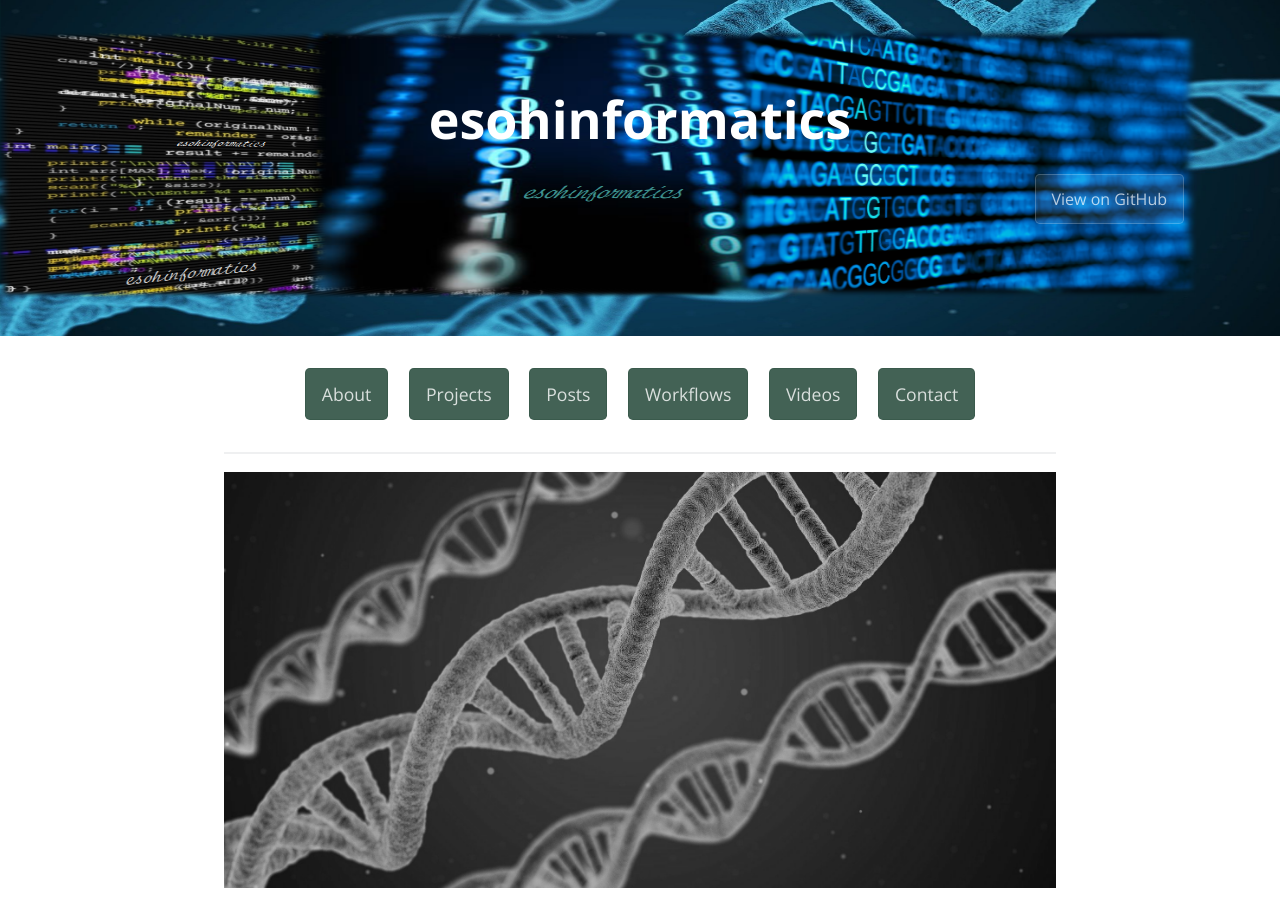
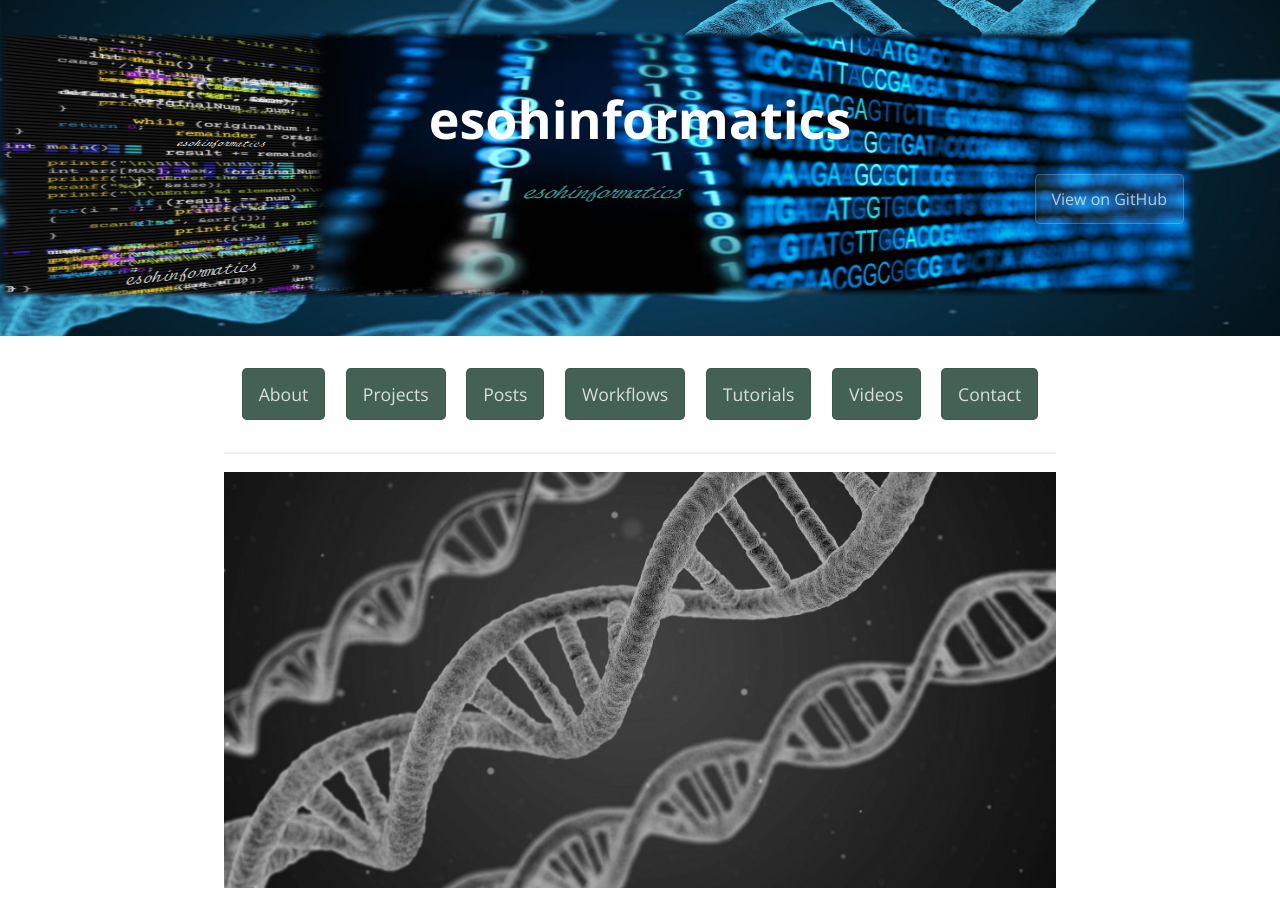
Before and after one commit to esohkevin/esohkevin.github.io, a Jekyll site: the page built from docs/index.md, in a window 1280 px wide and 900 px high. Built offline with Jekyll 4.4.1, drawn with Linux system fonts in a browser that asks for light colours; the repository's description, which GitHub fills in, is left out.

Commit message:
add tutorials

```diff
--- a/docs/_layouts/pages.html
+++ b/docs/_layouts/pages.html
@@ -18,6 +18,7 @@
         <a href="/project.html" class="ghbtn">Projects</a>
         <a href="/post.html" class="ghbtn">Posts</a>
         <a href="/workflow.html" class="ghbtn">Workflows</a>
+        <a href="/tutorial.html" class="ghbtn">Tutorials</a>
         <a href="/video.html" class="ghbtn">Videos</a>
         <a href="/about.html" class="ghbtn">About</a>
         <a href="/contact.html" class="ghbtn">Contact</a>
--- a/docs/index.md
+++ b/docs/index.md
@@ -9,6 +9,7 @@ image: assets/img/esohinformatics_logo.svg
   <a href="/project.html" class="mybtn">Projects</a>
   <a href="/post.html" class="mybtn">Posts</a>
   <a href="/workflow.html" class="mybtn">Workflows</a>
+  <a href="/tutorial.html" class="mybtn">Tutorials</a>
   <a href="/video.html" class="mybtn">Videos</a>
   <a href="/contact.html" class="mybtn">Contact</a>
  </div>
```
